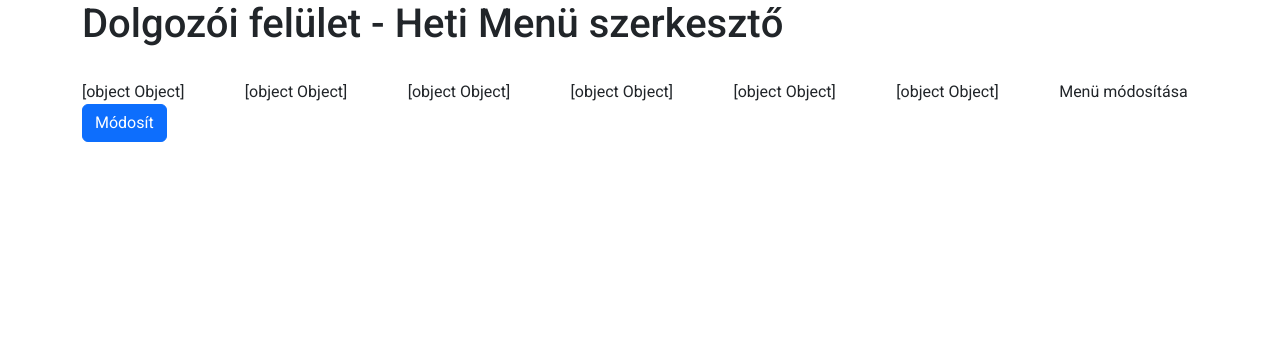
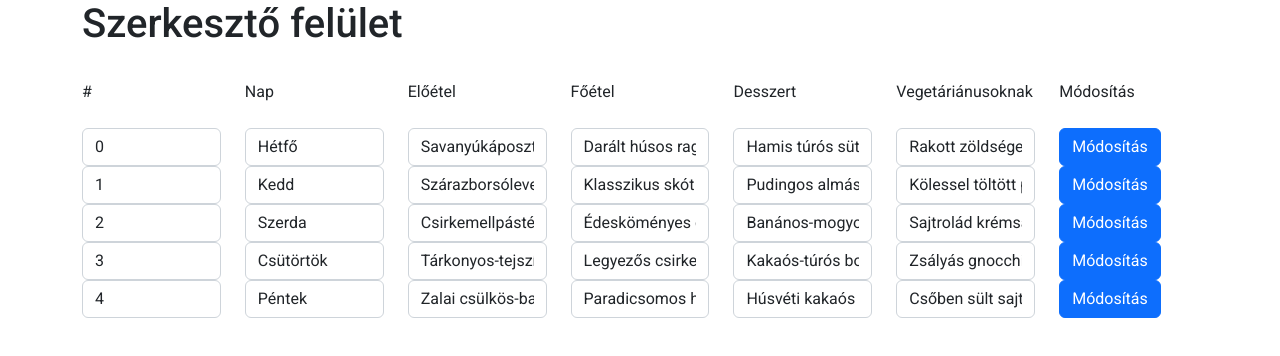
Before and after one commit to LeventeElek92/Project_Restaurant, an Angular app: page /adminpanel in a window 1280 px wide. Shown: the top 356 px of the page. Built offline with nearby package versions, Linux system fonts and the light colour scheme; data requests are answered from the project's data file.

Commit message:
third commit

```diff
--- a/database.json
+++ b/database.json
@@ -1,40 +1,40 @@
 {
-    "weeklymenu" : [
+  "weeklymenu": [
     {
-          "id": 0,
-          "day": "Monday",
+      "id": "0",
+      "day": "Hétfő",
       "appetizer": "Savanyúkáposzta-leves egyszerűen",
       "main_course": "Darált húsos raguval töltött padlizsán",
       "dessert": "Hamis túrós sütemény",
       "vegetarian": "Rakott zöldségek besamelmártással"
     },
     {
-          "id": 1,
-          "day": "Tuesday" ,
+      "id": "1",
+      "day": "Kedd",
       "appetizer": "Szárazborsóleves kolbásszal",
       "main_course": "Klasszikus skót tojás",
       "dessert": "Pudingos almás pite",
       "vegetarian": "Kölessel töltött padlizsántekercs"
     },
     {
-          "id": 2,
-          "day": "Wednesday" ,
+      "id": "2",
+      "day": "Szerda",
       "appetizer": "Csirkemellpástétom bagettel",
       "main_course": "Édesköményes csirketál",
       "dessert": "Banános-mogyorós kocka",
       "vegetarian": "Sajtrolád krémsajtos-brokkolis töltelékkel"
     },
     {
-          "id": 3,
-          "day": "Thursday" ,
+      "id": "3",
+      "day": "Csütörtök",
       "appetizer": "Tárkonyos-tejszínes sonkaraguleves",
       "main_course": "Legyezős csirkemell",
       "dessert": "Kakaós-túrós bociszelet",
       "vegetarian": "Zsályás gnocchi"
     },
     {
-          "id": 4,
-          "day": "Friday" ,
+      "id": "4",
+      "day": "Péntek",
       "appetizer": "Zalai csülkös-babos répaleves",
       "main_course": "Paradicsomos húsgombóc spagettivel",
       "dessert": "Húsvéti kakaós kalács",
--- a/src/app/base.service.ts
+++ b/src/app/base.service.ts
@@ -12,8 +12,10 @@ export class BaseService {
     return this.http.get(this.serverURL+dishes);
   }
 
-  onModify(dishes:string, id:any){
-    return this.http.delete(this.serverURL+dishes+'/'+id)
+  onModify(dishes:string, menu:any){
+    return this.http.put(
+      this.serverURL+dishes+'/'+menu.id, menu
+      )
   }
 
 }
--- a/src/app/config.service.ts
+++ b/src/app/config.service.ts
@@ -1,18 +1,16 @@
 import { Injectable } from '@angular/core';
-import { ColDef } from 'ag-grid-community';
-
 
 @Injectable({
   providedIn: 'root'
 })
 export class ConfigService {
-  private weeklyMenuCol =[{
-    key:"id", text:'#', type:"plain"},
-    {key:"day", text:'#Nap', type:"plain"},
-    {key:"appetizer", text:'#Előétel', type:"plain"},
-    {key:"main_course", text:'#Főétel', type:"plain"},
-    {key:"dessert", text:'#Desszert', type:"plain"},
-    {key:"vegetarian", text:'#Vegetáriánusoknak', type:"plain"},
+  private weeklyMenuCol =[
+    {key:"id", text:'#', type:"plain"},
+    {key:"day", text:'Nap', type:"text"},
+    {key:"appetizer", text:'Előétel', type:"text"},
+    {key:"main_course", text:'Főétel', type:"text"},
+    {key:"dessert", text:'Desszert', type:"text"},
+    {key:"vegetarian", text:'Vegetáriánusoknak', type:"text"},
   ]
 
   constructor() { }
--- a/src/app/project-adminpanel/project-adminpanel.component.html
+++ b/src/app/project-adminpanel/project-adminpanel.component.html
@@ -1,21 +1,24 @@
-<h1>Dolgozói felület - Heti Menü szerkesztő</h1>
+<h1>Szerkesztő felület</h1>
 <br>
 
 <div class="row">
     <div *ngFor="let column of columns" class="col">
-        {{ column }}
+        {{ column.text }}
     </div>
     <div class="col">
-        Menü módosítása
+        Módosítás
     </div>
 </div>
 
-<div *ngFor="let menu of weeklyMenu" class="row">
+<br>
+
+<div *ngFor="let menu of weeklymenu" class="row">
     <div *ngFor="let column of columns; let i = index" class="col">
-        {{ menu[column] }}
+        <input [(ngModel)]="menu[column.key]" type="text" class="form-control">
+
+        <!-- {{ menu[column.key] }}-->
+    </div>
+    <div class="col d-grid gap-2 d-md-block">
+        <button (click)="onModify(menu)" class="btn btn-primary text-right" type="button">Módosítás</button>
     </div>
 </div>
-
-<div class="col d-grid gap-2 d-md-block">
-    <button class="btn btn-primary text-right" type="button">Módosít</button>
-</div>
--- a/src/app/project-adminpanel/project-adminpanel.component.ts
+++ b/src/app/project-adminpanel/project-adminpanel.component.ts
@@ -8,24 +8,33 @@ import { ConfigService } from '../config.service';
   styleUrls: ['./project-adminpanel.component.css']
 })
 export class ProjectAdminpanelComponent {
-  weeklyMenu:any;
+  weeklymenu:any;
   columns: any;
+
+  getData(){
+    this.base.getAll("weeklymenu").subscribe(
+      weeklyMenuData=>{
+        this.weeklymenu=weeklyMenuData,
+        console.log(this.weeklymenu)
+      }
+    )
+  }
 
   constructor(
     private base:BaseService,
     private config: ConfigService
     ){
-    this.base.getAll("weeklymenu").subscribe(
-      weeklyMenuData=>{
-        this.weeklyMenu=weeklyMenuData,
-        console.log(this.weeklyMenu)
-      }
-    )
+    this.getData()
     this.columns=this.config.getWeeklyMenuCol()
       console.log(this.columns)
 
   }
 
+  onModify(menu:any){
+    this.base.onModify("weeklymenu",menu).subscribe(
+      ()=>this.getData()
+    )
+  }
 
 
 }
--- a/src/app/project-items/project-items.component.html
+++ b/src/app/project-items/project-items.component.html
@@ -56,13 +56,15 @@
 
 <div class="row">
     <div *ngFor="let column of columns" class="col">
-        {{ column }}
+        {{ column.text }}
     </div>
 </div>
 
+<br>
+
 <div *ngFor="let menu of weeklyMenu" class="row">
     <div *ngFor="let column of columns; let i = index" class="col">
-        {{ menu[column] }}
+        {{ menu[column.key] }}
     </div>
 
 </div>
```
Also changed, not shown: src/app/layout.ts (added). Lines whose indentation alone changed are shown as unchanged.
